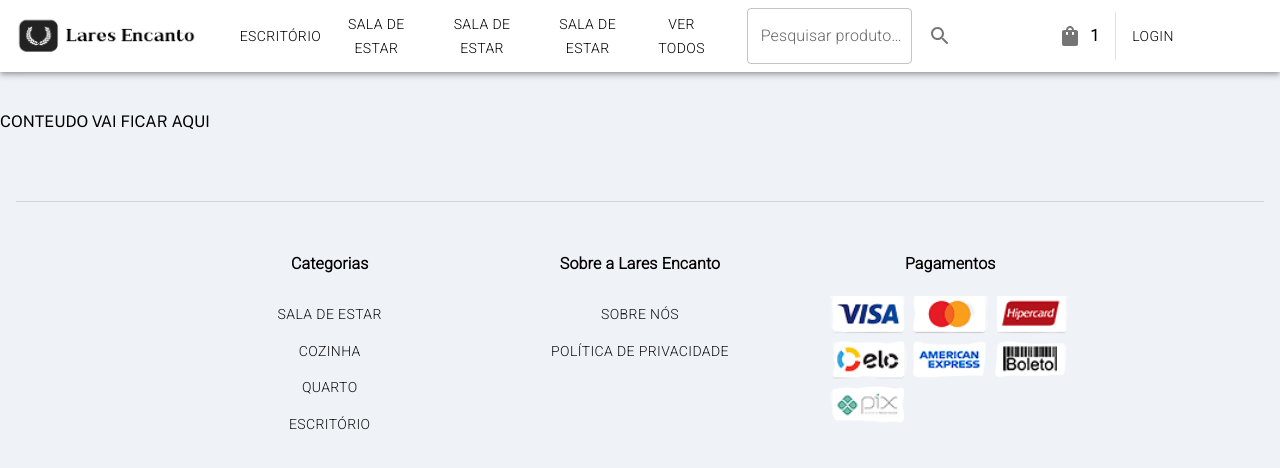
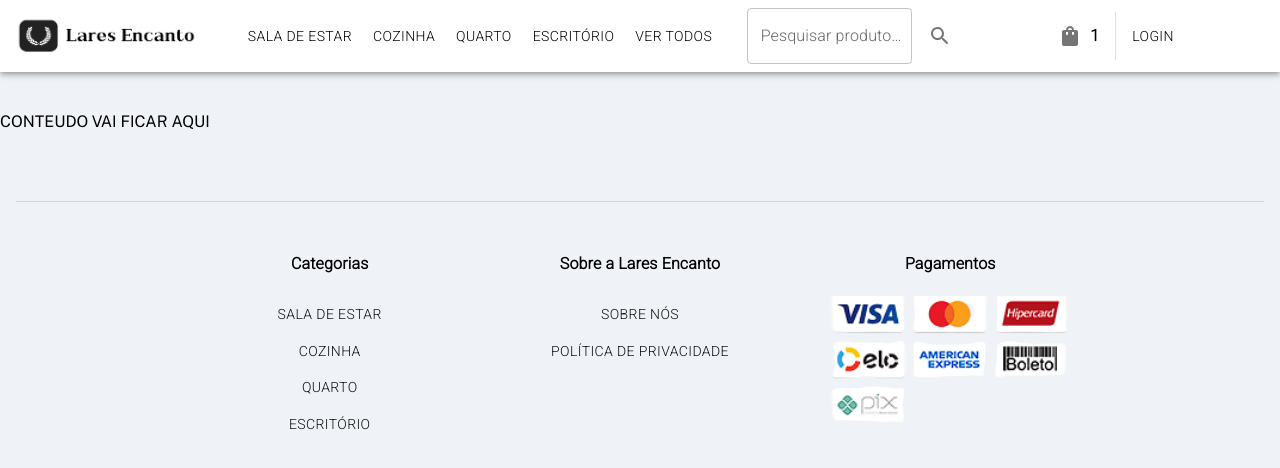
Before and after one commit to WhiteArct1c/lares-encanto-ecommerce-frontend, a React (Vite) app: page / in a window 1280 px wide. Shown: the top 468 px of the page. Built offline with nearby package versions, Linux system fonts and the light colour scheme.

Commit message:
feat: add menu itens

```diff
--- a/src/shared/NavBar/index.tsx
+++ b/src/shared/NavBar/index.tsx
@@ -107,7 +107,7 @@ const NavBar: React.FC<NavBarProps> = ({ isAdmin }: NavBarProps) => {
                               fontWeight: '400'
                            }}
                         >
-                           Escritório
+                           Sala de Estar
                         </Button>
                         <Button
                            variant='text'
@@ -116,7 +116,7 @@ const NavBar: React.FC<NavBarProps> = ({ isAdmin }: NavBarProps) => {
                               fontWeight: '400'
                            }}
                         >
-                           Sala de estar
+                           Cozinha
                         </Button>
                         <Button
                            variant='text'
@@ -125,7 +125,7 @@ const NavBar: React.FC<NavBarProps> = ({ isAdmin }: NavBarProps) => {
                               fontWeight: '400'
                            }}
                         >
-                           Sala de estar
+                           Quarto
                         </Button>
                         <Button
                            variant='text'
@@ -134,7 +134,7 @@ const NavBar: React.FC<NavBarProps> = ({ isAdmin }: NavBarProps) => {
                               fontWeight: '400'
                            }}
                         >
-                           Sala de estar
+                           Escritório
                         </Button>
                         <Button
                            variant='text'
```
